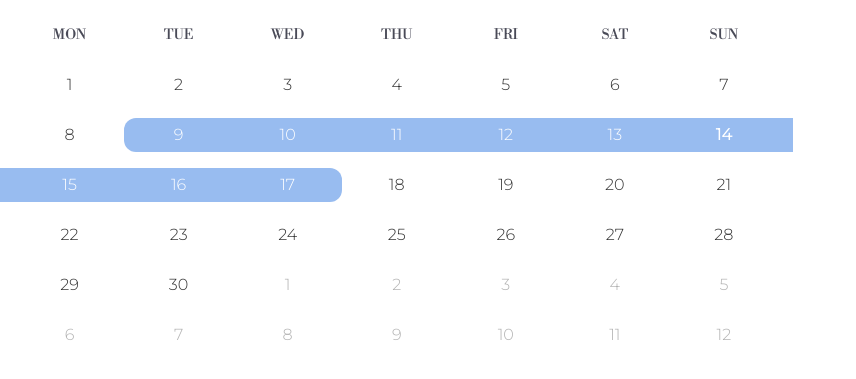
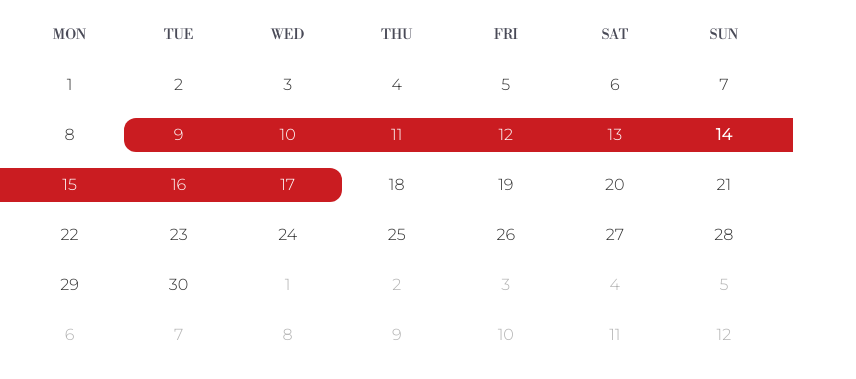
Before and after one commit to wwooony/myeoong, a plain HTML site: page index.html in a window 1280 px wide. Shown: the part 213-592 px from the top of the page, without its empty margins (0-856 px from the left). Drawn offline with nearby package versions, Linux system fonts and the light colour scheme.

Commit message:
Update index.html

```diff
--- a/index.html
+++ b/index.html
@@ -112,7 +112,7 @@ body {
   border-radius: 0;
 }
 .calendar--days span.start, .calendar--days span.between, .calendar--days span.end {
-  background-color: #98bcf0;
+  background-color: #ca1c21;
   color: #fff;
 }
 .calendar--days span.start {
@@ -130,7 +130,7 @@ body {
   top: 0;
   bottom: 0;
   left: 100%;
-  background-color: #98bcf0;
+  background-color: #ca1c21;
   width: 20px;
 }
 .calendar--days span.between:nth-child(7n+1):after, .calendar--days span.end:nth-child(7n+1):after {
@@ -139,7 +139,7 @@ body {
   top: 0;
   bottom: 0;
   right: 100%;
-  background-color: #98bcf0;
+  background-color: #ca1c21;
   width: 20px;
 }
 .calendar--days span.start.end:after {
```
